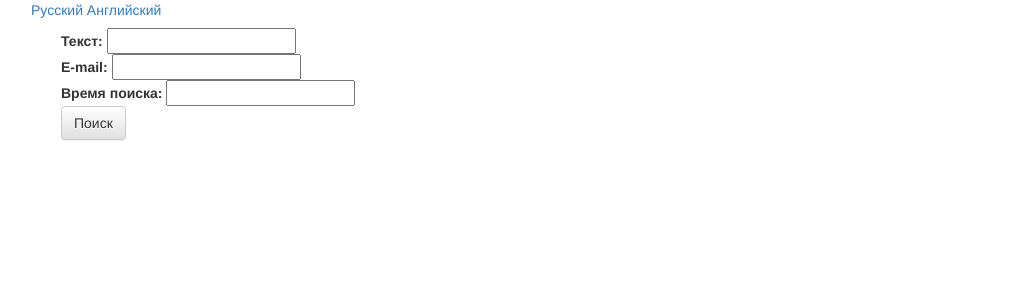
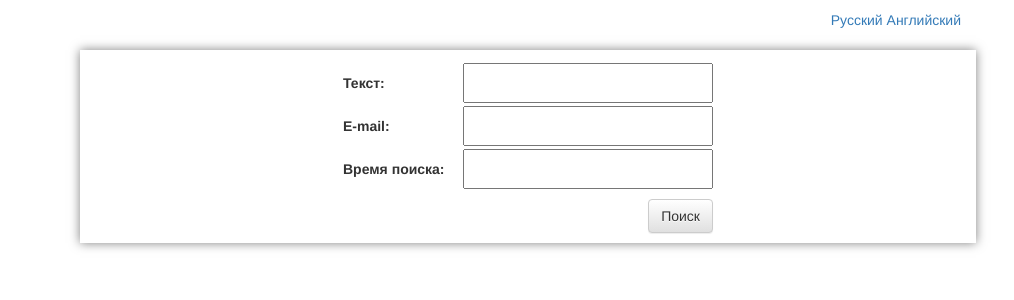
Before and after one commit to NaStyA128/books_searching, a Django app: page /ru/ in a window 1280 px wide. Shown: the top 300 px of the page, without its empty margins (112-1126 px from the left). Run offline with Django 3.2, Linux system fonts and the light colour scheme; parts of the project's set-up code (start-up, migrations or seed data) failed here and were passed over; some libraries are stand-ins or nearby versions.

Commit message:
Correction errors.

```diff
--- a/django_books/static/books_app/css/style.css
+++ b/django_books/static/books_app/css/style.css
@@ -20,10 +20,50 @@ header, nav, section, article, aside, footer{
 }
 
 .container{
-    width: 1024px;
+    width: 70%;
     margin: 0 auto;
 }
 
 .thumbnail{
     text-align: center;
 }
+
+#header{
+    margin-top: 10px;
+    text-align: right;
+}
+
+#content{
+    padding: 10px 0 10px;
+    box-shadow: 0 0 10px rgba(0,0,0,0.5);
+    margin-top: 20px;
+}
+#content .search-book{
+    display: block;
+    margin: 0 auto;
+    float: none !important;
+    width: 400px;
+}
+#content .search-book p{
+    display: block;
+    position: relative;
+    height: 40px;
+    margin-top: 3px;
+}
+#content .search-book p input{
+    position: absolute;
+    right: 0;
+    width: 250px;
+    height: 40px;
+}
+#content .search-book p label{
+    padding-top: 10px;
+}
+#content .search-book button{
+    float: right;
+    margin-top: 10px;
+}
+/*
+#content .search-book label{
+    margin-bottom: 10px;
+}*/
--- a/django_books/templates/index.html
+++ b/django_books/templates/index.html
@@ -3,12 +3,12 @@
 
 {% block content %}
 
-    <div class="container">
+    <!--<div class="container">-->
         <form class="navbar-form navbar-left search-book" method="POST" action="{% url request.resolver_match.url_name %}" role="search">
           {% csrf_token %}
           {{ form.as_p }}
           <button type="submit" class="btn btn-default">{% trans "Поиск" %}</button>
         </form>
-    </div>
+    <!--</div>-->
 
 {% endblock content %}
```
Also changed, not shown: django_books/books_app/tasks.py (+9 -3 lines), django_books/books_app/tests.py (+19 -0 lines), django_books/db.sqlite3.
